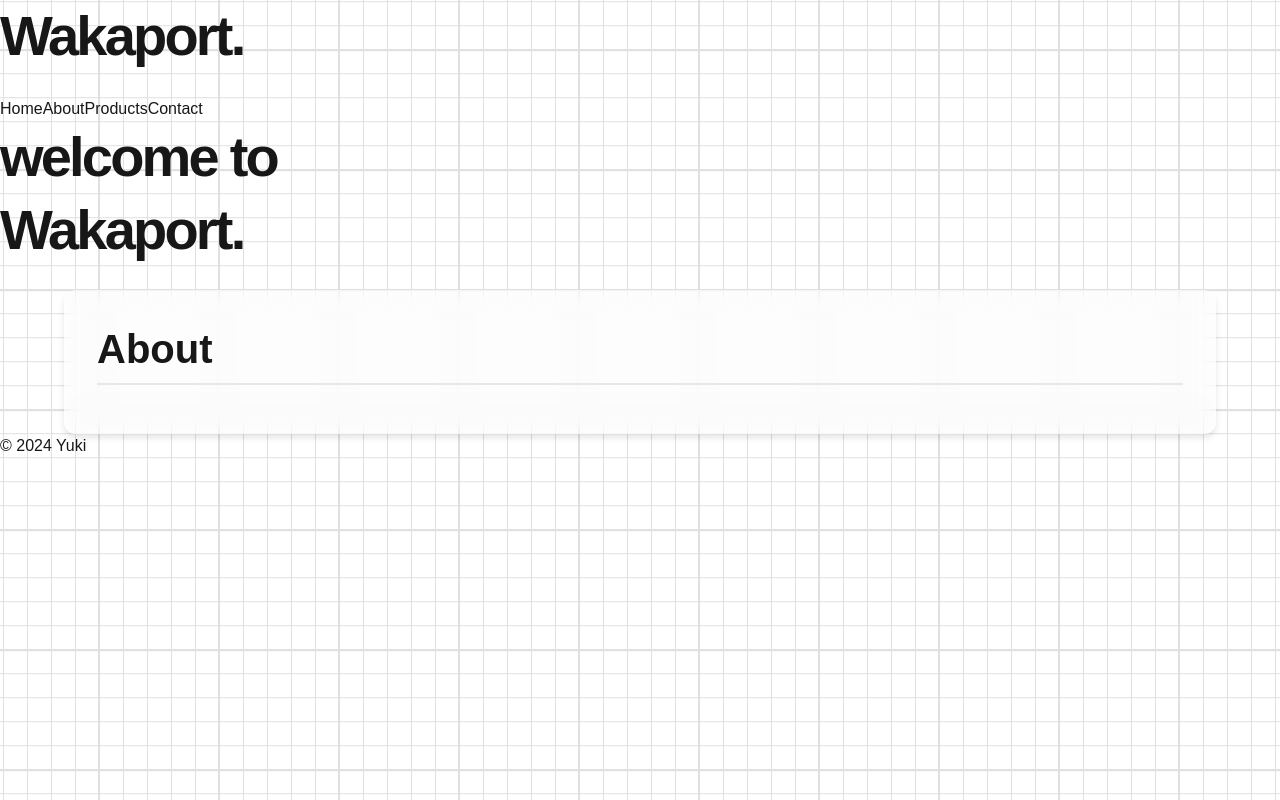
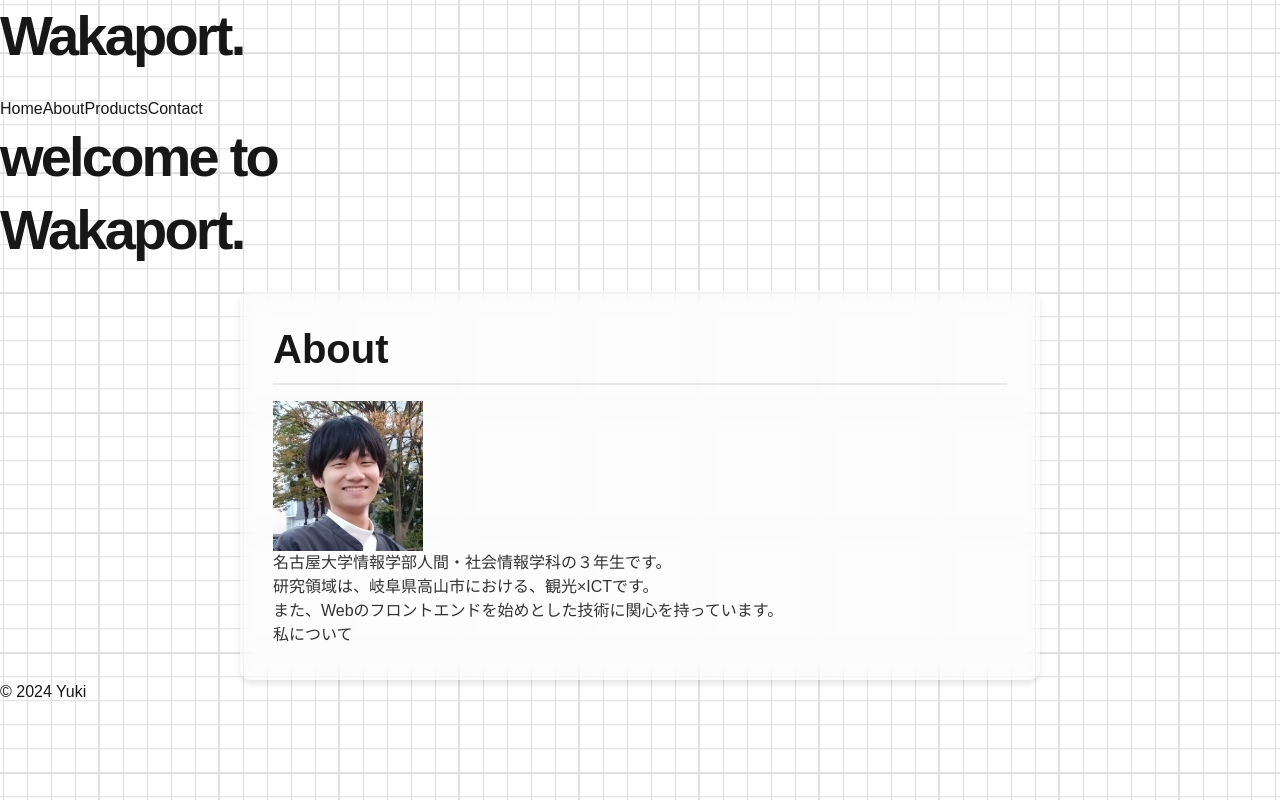
Before and after one commit to waka320/wakaport, a Next.js app in the folder wakanext/: page / in a window 1280 px wide. Built offline with nearby package versions, Linux system fonts and the light colour scheme.

Commit message:
made button component

```diff
--- a/wakanext/src/components/home/content.tsx
+++ b/wakanext/src/components/home/content.tsx
@@ -1,10 +1,31 @@
+import Image from "next/image";
+import { Button } from "../ui/button";
 export default function Content() {
     return (
         <div className="content-background">
             <h2>About</h2>
             <div className="flex container">
-                <div></div>
-                <div></div>
+                <div className="flex-[1]">
+                    <Image
+                        src="/images/profile.jpg"
+                        alt="プロフィール画像"
+                        width={150}
+                        height={150}
+                        className="rounded-lg border-4 border-black"
+                    />
+                </div>
+                <div className="flex-[2] flex flex-col justify-between">
+                    <div>
+                        <p>名古屋大学情報学部人間・社会情報学科の３年生です。</p>
+                        <p>研究領域は、岐阜県高山市における、観光×ICTです。</p>
+                        <p>また、Webのフロントエンドを始めとした技術に関心を持っています。</p>
+                    </div>
+                    <div className="mt-2 self-start">
+                        <Button href="/about">
+                            私について
+                        </Button>
+                    </div>
+                </div>
             </div>
         </div>
     )
--- /dev/null
+++ b/wakanext/src/components/ui/button.tsx
@@ -0,0 +1,67 @@
+import Link from 'next/link';
+import React, { ReactNode } from 'react';
+
+type ButtonProps = {
+    children: ReactNode;
+    href?: string;
+    onClick?: () => void;
+    disabled?: boolean;
+    className?: string;
+    type?: 'button' | 'submit' | 'reset';
+    variant?: 'primary' | 'secondary' | 'outline';
+};
+
+export function Button({
+    children,
+    href,
+    onClick,
+    disabled = false,
+    className = '',
+    type = 'button',
+    variant = 'primary'
+}: ButtonProps) {
+    const baseClasses = `
+        btn
+        rounded-lg
+        px-4
+        py-2
+        transition-all
+        duration-300
+        ease-in-out
+        focus:outline-none
+        ${disabled ? 'opacity-50 cursor-not-allowed' : ''}
+    `;
+
+    const variantClasses = {
+        primary: 'bg-black text-white hover:bg-gray-800',
+        secondary: 'bg-gray-200 text-black hover:bg-gray-300',
+        outline: 'border-2 border-black bg-transparent text-black hover:bg-black hover:text-white'
+    };
+
+    const combinedClassName = `${baseClasses} ${variantClasses[variant]} ${className}`;
+
+    if (href) {
+        return (
+            <Link
+                href={href}
+                className={combinedClassName}
+                onClick={disabled ? undefined : onClick}
+                aria-disabled={disabled}
+            >
+                {children}
+            </Link>
+        );
+    }
+
+    return (
+        <button
+            type={type}
+            disabled={disabled}
+            className={combinedClassName}
+            onClick={disabled ? undefined : onClick}
+            aria-disabled={disabled}
+        >
+            {children}
+        </button>
+    );
+}
--- a/wakanext/src/styles/globals.scss
+++ b/wakanext/src/styles/globals.scss
@@ -104,7 +104,7 @@ $thick-line-interval: 5;
     border-radius: 12px;
     box-shadow: 0 4px 6px rgba(0, 0, 0, 0.1);
     color: #333;
-    max-width: 1200px;
+    max-width: 800px;
     width: 90%;
     margin: 0 auto;
     padding: 2rem;
```
Also changed, not shown: wakanext/public/images/profile.JPG (added).
